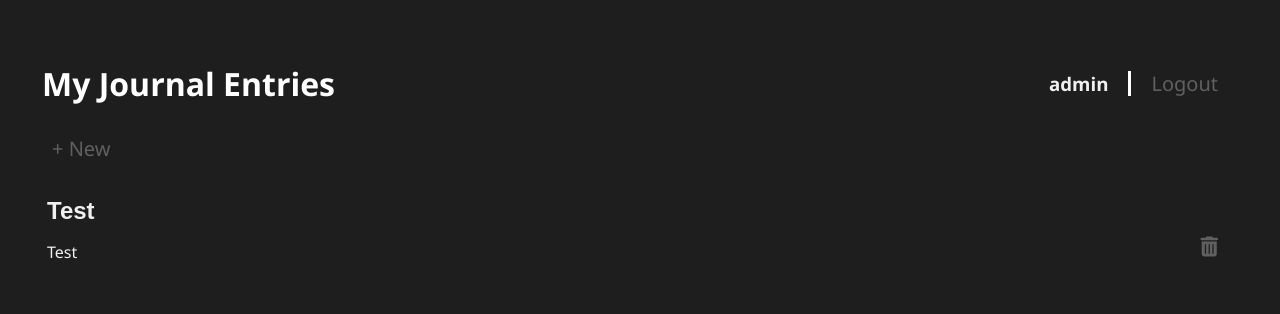
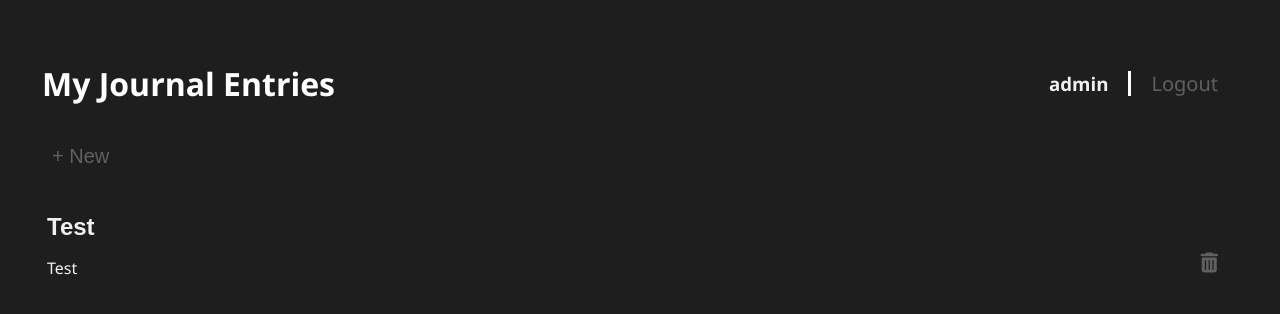
Before and after one commit to Mayu-Solirius/InkWell, a Django app: page / in a window 1280 px wide. Shown: the top 314 px of the page. Run offline with Django 4.2, Linux system fonts and the light colour scheme; a user stored in the database is signed in; data comes from the database, SQL or seed files in the repository; both versions use the stored data as it was after the commit.

Commit message:
Fix/11-Changed + New from to to avoid # in the url

```diff
--- a/journal_project/inkwell/templates/inkwell/index.html
+++ b/journal_project/inkwell/templates/inkwell/index.html
@@ -8,7 +8,7 @@
             <a href="/logout" class="new-entry-btn">Logout</a>
         </div>
     </div>
-    <a href="#" class="new-entry-btn">+ New</a>
+    <button class="new-entry-btn" id="new-entry-btn">+ New</button>
     <div id="journal-entries">
         {% for entry in entries %}
             <div class="journal-entry" data-entry-id="{{ entry.id }}">
@@ -68,7 +68,7 @@
         });
 
         // Handle creating new empty entries
-        $('.new-entry-btn').on('click', function () {
+        $('#new-entry-btn').on('click', function () {
             const newEntryFields = $('<div class="journal-entry" data-entry-id="0">' +
                 '<div class="entry-fields">' +
                 '<input type="text" class="entry-title" placeholder="Untitled" value="" readonly>' +
```
Also changed, not shown: journal_project/db.sqlite3.
